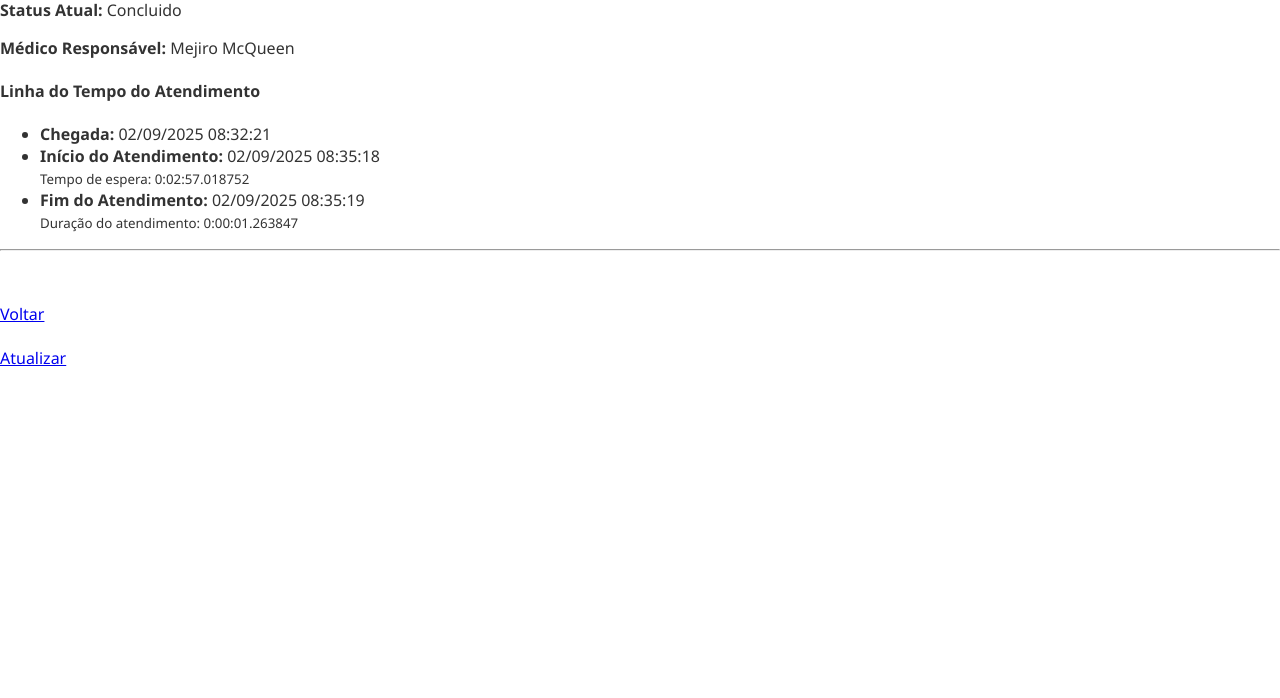
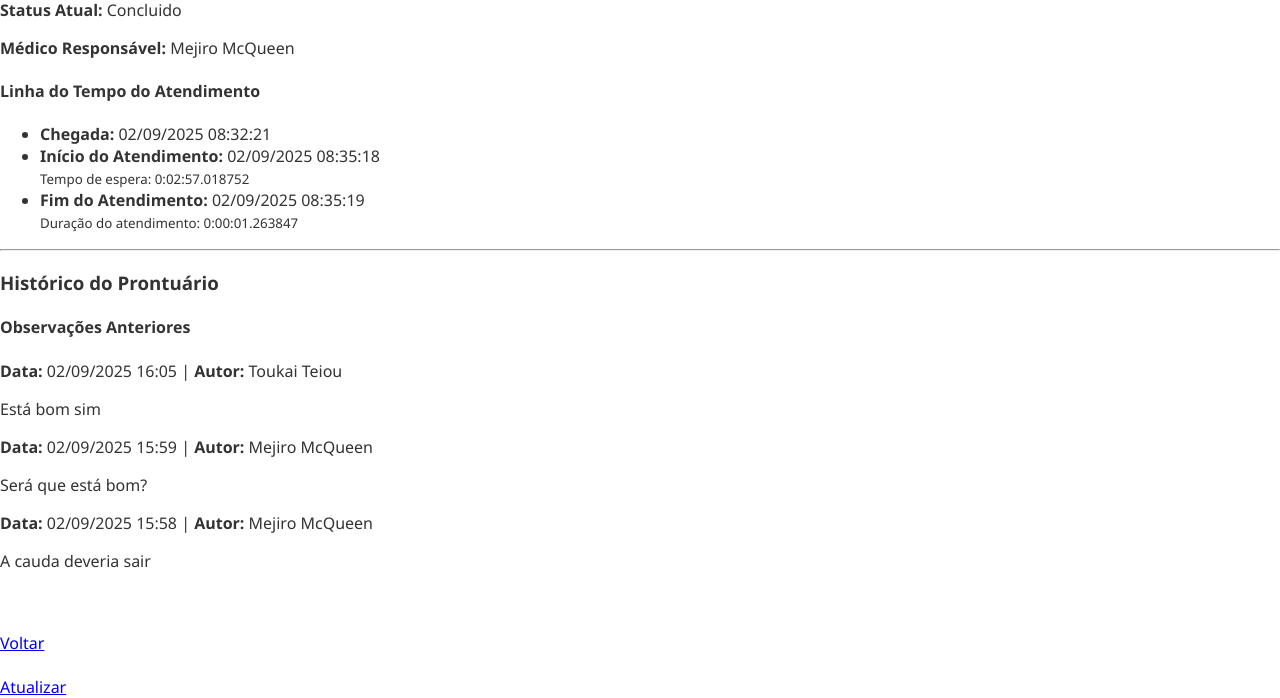
Before and after one commit to rafael-c3/Sistema_de_Triagem, a Django app: page /master/detail/1 in a window 1280 px wide. Shown: the part 802-1500 px from the top of the page. Before the commit the page ends 1168 px from the top, so only its background shows below. Run offline with Django 5.2, Linux system fonts and the light colour scheme; a user stored in the database is signed in; data comes from the database, SQL or seed files in the repository; both versions use the stored data as it was after the commit.

Commit message:
1.7.4 Implementações com Observações

```diff
--- a/triagem/admin.py
+++ b/triagem/admin.py
@@ -42,7 +42,7 @@ class PacienteAdmin(admin.ModelAdmin):
     Configuração de administração para o modelo de Paciente.
     """
     # Define as colunas que aparecerão na lista de pacientes
-    list_display = ('nome', 'cpf', 'classificacao', 'status', 'hora_chegada_formatada', 'medico_responsavel')
+    list_display = ('nome', 'cpf', 'idade', 'classificacao', 'status', 'hora_chegada_formatada', 'medico_responsavel')
 
     # Adiciona uma barra de filtros à direita
     list_filter = ('status', 'classificacao', 'convenio')
@@ -51,7 +51,7 @@ class PacienteAdmin(admin.ModelAdmin):
     search_fields = ('nome', 'cpf')
 
     # Define campos que não podem ser editados diretamente no admin (são automáticos)
-    readonly_fields = ('hora_chegada', 'hora_inicio_atendimento', 'hora_fim_atendimento',
+    readonly_fields = ('idade', 'hora_chegada', 'hora_inicio_atendimento', 'hora_fim_atendimento',
                        'atendente', 'medico_responsavel', 'tempo_de_espera', 'tempo_de_atendimento')
 
     # Organiza a página de edição do paciente em seções lógicas
@@ -64,7 +64,7 @@ class PacienteAdmin(admin.ModelAdmin):
                        'tempo_de_espera', 'tempo_de_atendimento')
         }),
         ('Dados Pessoais do Paciente', {
-            'fields': ('nome', 'idade', 'sexo', 'cpf', 'convenio')
+            'fields': ('nome', 'data_nascimento', 'idade', 'sexo', 'cpf', 'convenio')
         }),
         ('Sinais Vitais e Triagem', {
             'fields': ('temperatura', 'pressao_sistolica', 'pressao_diastolica', 'pulso',
--- a/triagem/forms.py
+++ b/triagem/forms.py
@@ -1,6 +1,6 @@
 from django import forms
 from django.contrib.auth.forms import UserCreationForm
-from .models import Paciente, CustomUser, FeedbackTriagem
+from .models import Paciente, CustomUser, FeedbackTriagem, EntradaProntuario
 
 class PacienteForm(forms.ModelForm):
     class Meta:
@@ -112,3 +112,15 @@ class FeedbackTriagemForm(forms.ModelForm):
                 self.add_error('motivo', 'O motivo é obrigatório quando a classificação está incorreta.')
 
         return cleaned_data
+
+class EntradaProntuarioForm(forms.ModelForm):
+    class Meta:
+        model = EntradaProntuario
+        # O formulário só precisa do campo de texto. Os outros serão preenchidos na view.
+        fields = ['texto']
+        widgets = {
+            'texto': forms.Textarea(attrs={'class': 'form-control', 'rows': 4, 'placeholder': 'Digite sua observação clínica aqui...'}),
+        }
+        labels = {
+            'texto': '' # Deixamos o label vazio para um visual mais limpo
+        }
--- a/triagem/models.py
+++ b/triagem/models.py
@@ -225,3 +225,23 @@ class FeedbackTriagem(models.Model):
 
     def __str__(self):
         return f"Feedback para {self.paciente.nome} por {self.usuario.username}"
+
+class EntradaProntuario(models.Model):
+    # Relação com o Paciente. Se o paciente for deletado, as anotações vão junto.
+    paciente = models.ForeignKey(Paciente, on_delete=models.CASCADE, related_name='historico_prontuario')
+
+    # Relação com o profissional que escreveu a nota
+    autor = models.ForeignKey(settings.AUTH_USER_MODEL, on_delete=models.SET_NULL, null=True)
+
+    # O conteúdo da anotação
+    texto = models.TextField(verbose_name="Descrição do Atendimento / Observação")
+
+    # Data/hora em que a anotação foi criada
+    data_criacao = models.DateTimeField(auto_now_add=True)
+
+    class Meta:
+        # Garante que as novas entradas sempre apareçam no topo
+        ordering = ['-data_criacao']
+
+    def __str__(self):
+        return f"Entrada em {self.data_criacao.strftime('%d/%m/%y %H:%M')} para {self.paciente.nome}"
--- a/triagem/templates/site/detalhes.html
+++ b/triagem/templates/site/detalhes.html
@@ -97,8 +97,37 @@
                 </li>
                 {% endif %}
             </ul>
+            <hr>
 
-            <hr>
+            <h3>Histórico do Prontuário</h3>
+            {% if user.tipo_usuario != 'ATENDENTE' %}
+            <div class="card mb-4">
+                <div class="card-body">
+                    <h5 class="card-title">Adicionar Nova Observação</h5>
+                    <form method="post">
+                        {% csrf_token %}
+                        {{ form_prontuario.as_p }}
+                        <button type="submit" class="btn btn-primary">Adicionar ao Prontuário</button>
+                    </form>
+                </div>
+            </div>
+            {% endif %}
+
+
+            <h4>Observações Anteriores</h4>
+            {% for entrada in historico %}
+                <div class="card mb-3">
+                    <div class="card-header bg-light">
+                        <strong>Data:</strong> {{ entrada.data_criacao|date:"d/m/Y H:i" }} |
+                        <strong>Autor:</strong> {{ entrada.autor.nome_completo|default:"Profissional Removido" }}
+                    </div>
+                    <div class="card-body">
+                        <p class="card-text" style="white-space: pre-wrap;">{{ entrada.texto }}</p>
+                    </div>
+                </div>
+            {% empty %}
+                <p class="text-muted">Nenhuma observação registrada no prontuário ainda.</p>
+            {% endfor %}
         </div>
 
     </div>
--- a/triagem/views.py
+++ b/triagem/views.py
@@ -1,6 +1,6 @@
 from django.shortcuts import render, redirect, get_object_or_404
-from .models import Paciente, FeedbackTriagem, CustomUser
-from .forms import PacienteForm, CustomUserCreationForm, FeedbackTriagemForm
+from .models import Paciente, FeedbackTriagem, CustomUser, EntradaProntuario
+from .forms import PacienteForm, CustomUserCreationForm, FeedbackTriagemForm, EntradaProntuarioForm
 from collections import Counter
 from django.http import JsonResponse
 from django.views.decorators.csrf import csrf_exempt
@@ -134,16 +134,35 @@ def list_view(request):
 @login_required
 def detail_view(request, pk):
     paciente = get_object_or_404(Paciente, pk=pk)
-    # NOVO: Lógica do botão "Voltar"
-    # 1. Define uma URL padrão (fallback) caso a página anterior não seja identificada
+
+    # Lógica para o botão "Voltar" que já tínhamos
     fallback_url = reverse('hosp:listar')
-    # 2. Tenta pegar a URL de onde o usuário veio (a página anterior)
     voltar_para_url = request.META.get('HTTP_REFERER', fallback_url)
 
-    # NOVO: Prepara o contexto para enviar ao template
+    # Lógica para processar o formulário de nova entrada no prontuário
+    # Apenas aceita POST de um usuário Médico
+    if request.method == 'POST' and request.user.tipo_usuario != 'ATENDENTE':
+        form_prontuario = EntradaProntuarioForm(request.POST)
+        if form_prontuario.is_valid():
+            nova_entrada = form_prontuario.save(commit=False)
+            nova_entrada.paciente = paciente
+            nova_entrada.autor = request.user # Associa o médico logado
+            nova_entrada.save()
+            messages.success(request, 'Nova observação adicionada ao prontuário.')
+            # Redireciona para a mesma página para limpar o formulário e evitar reenvio
+            return redirect('hosp:mostrar', pk=paciente.pk)
+    else:
+        # Se for um GET, apenas mostra o formulário em branco
+        form_prontuario = EntradaProntuarioForm()
+
+    # Busca o histórico de prontuário do paciente usando o related_name
+    historico = paciente.historico_prontuario.all()
+
     context = {
         'paciente': paciente,
-        'voltar_para_url': voltar_para_url
+        'voltar_para_url': voltar_para_url,
+        'historico': historico,
+        'form_prontuario': form_prontuario,
     }
 
     return render(request, 'site/detalhes.html', context)
```
Also changed, not shown: db.sqlite3, triagem/migrations/0003_entradaprontuario.py (added).
